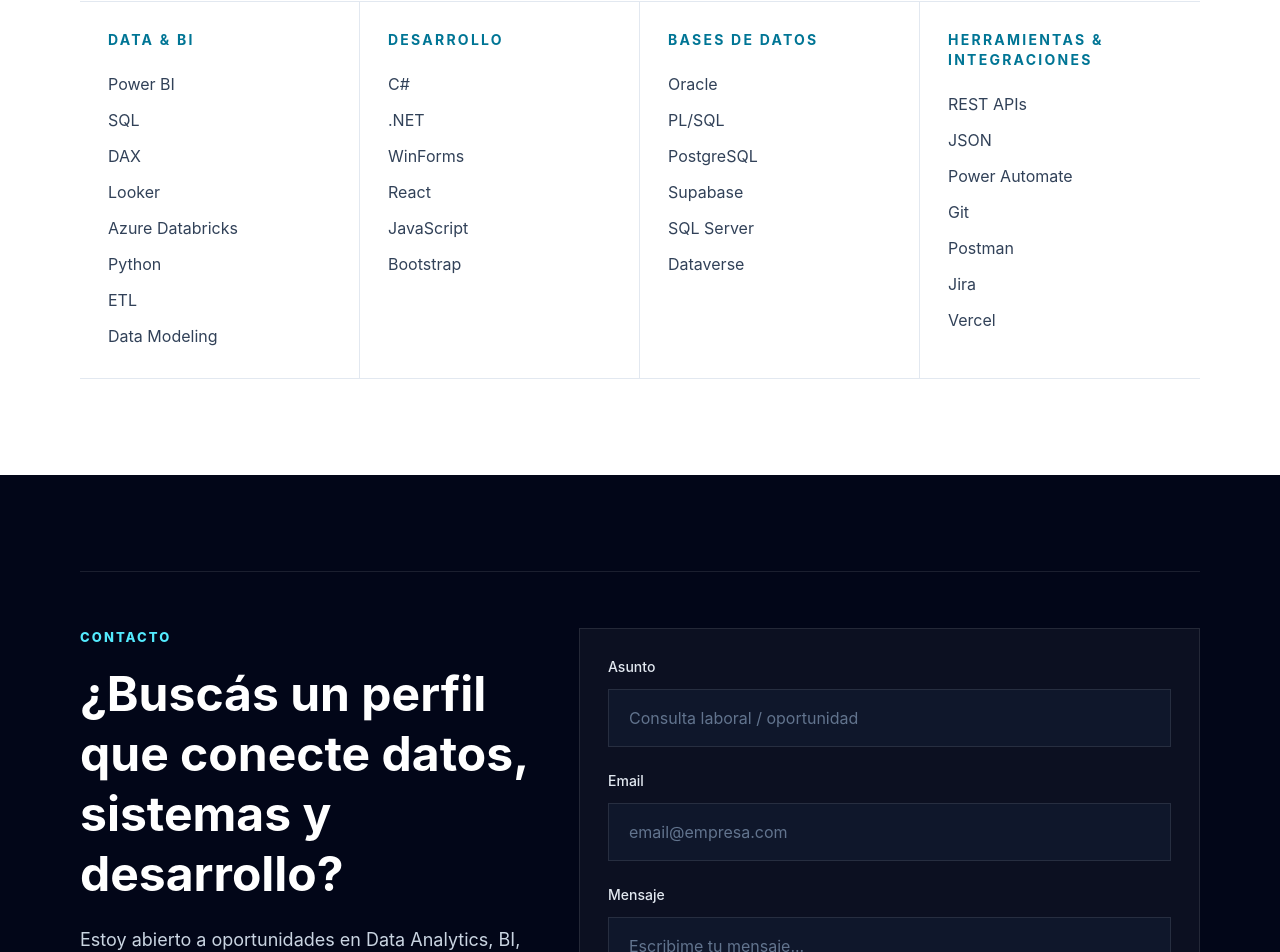
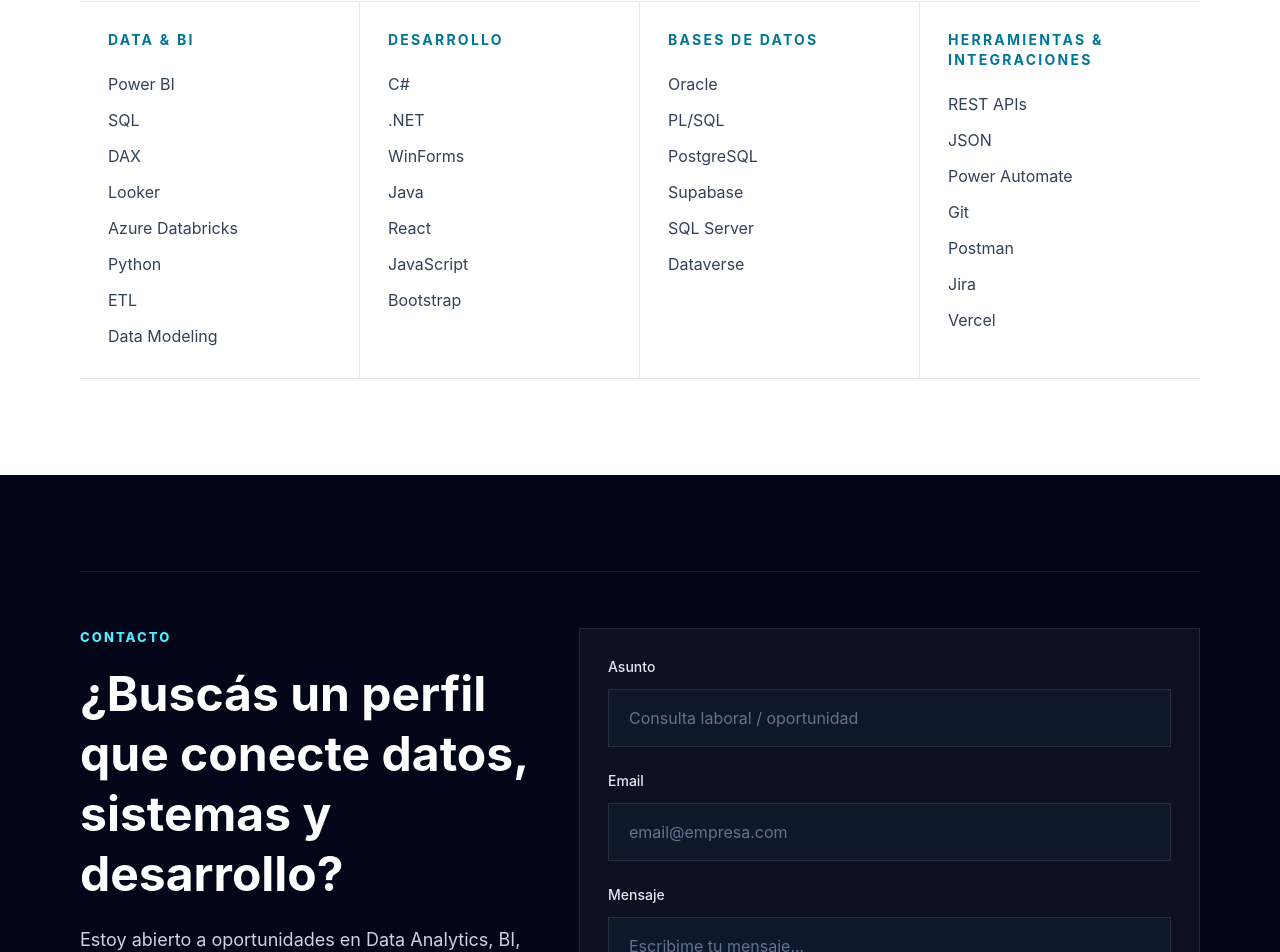
Before and after one commit to rodrigopalacio14/portfolio_2026, a React (Vite) app: page / in a window 1280 px wide. Shown: the part 6654-7606 px from the top of the page. Built offline with nearby package versions, Linux system fonts and the light colour scheme.

Commit message:
Add Java to development skills in Spanish and English

```diff
--- a/src/data/content.js
+++ b/src/data/content.js
@@ -249,14 +249,14 @@
 export const skillGroups = {
   es: [
     { title: "DATA & BI", items: ["Power BI", "SQL", "DAX", "Looker", "Azure Databricks", "Python", "ETL", "Data Modeling"] },
-    { title: "DESARROLLO", items: ["C#", ".NET", "WinForms", "React", "JavaScript", "Bootstrap"] },
+    { title: "DESARROLLO", items: ["C#", ".NET", "WinForms", "Java", "React", "JavaScript", "Bootstrap"] },
     { title: "BASES DE DATOS", items: ["Oracle", "PL/SQL", "PostgreSQL", "Supabase", "SQL Server", "Dataverse"] },
     { title: "HERRAMIENTAS & INTEGRACIONES", items: ["REST APIs", "JSON", "Power Automate", "Git", "Postman", "Jira", "Vercel"] }
   ],
 
   en: [
     { title: "DATA & BI", items: ["Power BI", "SQL", "DAX", "Looker", "Azure Databricks", "Python", "ETL", "Data Modeling"] },
-    { title: "DEVELOPMENT", items: ["C#", ".NET", "WinForms", "React", "JavaScript", "Bootstrap"] },
+    { title: "DEVELOPMENT", items: ["C#", ".NET", "WinForms", "Java", "React", "JavaScript", "Bootstrap"] },
     { title: "DATABASES", items: ["Oracle", "PL/SQL", "PostgreSQL", "Supabase", "SQL Server", "Dataverse"] },
     { title: "TOOLS & INTEGRATIONS", items: ["REST APIs", "JSON", "Power Automate", "Git", "Postman", "Jira", "Vercel"] }
   ]
```
